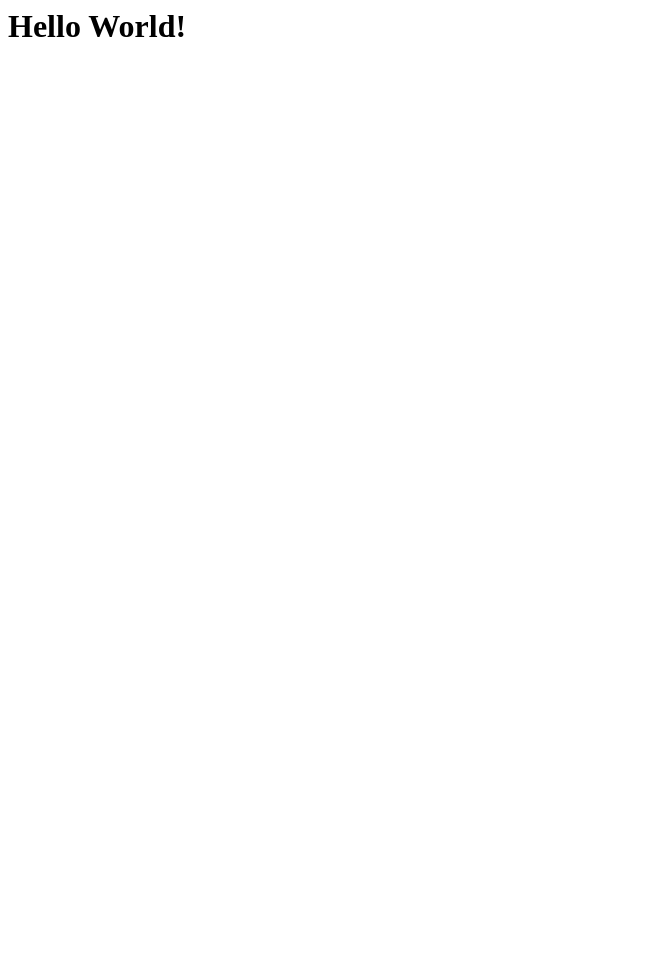
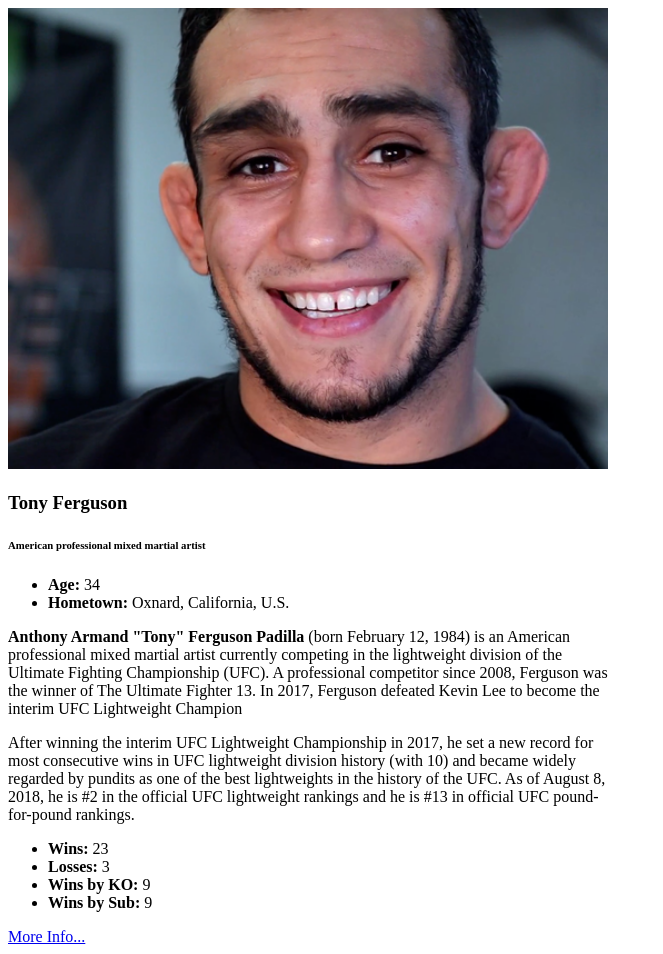
Before and after one commit to chadlol/WEB1-Project-1, a plain HTML site: page index.html in a window 1280 px wide. Shown: the whole page, without its empty margins (0-663 px from the left). Before the commit the page ends 800 px from the top, so only its background shows below. Drawn offline with Linux system fonts and the light colour scheme.

Commit message:
Created HTML/CSS structure

```diff
--- a/index.html
+++ b/index.html
@@ -1 +1,45 @@
-<h1>Hello World!</h1>
+<!DOCTYPE html>
+<html lang="en">
+<head>
+    <meta charset="UTF-8">
+    <meta name="viewport" content="width=device-width, initial-scale=1.0">
+    <meta http-equiv="X-UA-Compatible" content="ie=edge">
+    <title>Project 1</title>
+
+    <link rel="stylesheet" href="stylesheets/main.css">
+</head>
+<body>
+    <section class="person">
+        <img class="person__portrait" src="assets/tony.png" alt="Tony Ferguson">
+        <section class="person__info">
+            <h1 class="person__name">Tony Ferguson</h1>
+            <h6 class="person__occupation">American professional mixed martial artist</h6>
+        </section>
+
+
+        <ul class="person__info">
+            <li>
+                <strong>Age:</strong> 34
+            </li>
+            <li>
+                <strong>Hometown:</strong> Oxnard, California, U.S.
+            </li>
+        </ul>
+
+        <article class="person__bio">
+            <p><strong>Anthony Armand "Tony" Ferguson Padilla</strong> (born February 12, 1984) is an American professional mixed martial artist currently competing in the lightweight division of the Ultimate Fighting Championship (UFC). A professional competitor since 2008, Ferguson was the winner of The Ultimate Fighter 13. In 2017, Ferguson defeated Kevin Lee to become the interim UFC Lightweight Champion</p>
+            <p>After winning the interim UFC Lightweight Championship in 2017, he set a new record for most consecutive wins in UFC lightweight division history (with 10) and became widely regarded by pundits as one of the best lightweights in the history of the UFC. As of August 8, 2018, he is #2 in the official UFC lightweight rankings and he is #13 in official UFC pound-for-pound rankings.</p>
+        </article>
+
+        <ul class="person__achievements">
+            <li><strong>Wins:</strong> 23</li>
+            <li><strong>Losses:</strong> 3</li>
+            <li><strong>Wins by KO:</strong> 9</li>
+            <li><strong>Wins by Sub:</strong> 9</li>
+        </ul>
+
+        <a class="person__wiki" href="https://en.wikipedia.org/wiki/Tony_Ferguson">More Info...</a>
+    </section>
+
+</body>
+</html>
--- /dev/null
+++ b/stylesheets/main.css
@@ -0,0 +1,7 @@
+.person {
+    width:600px;;
+}
+
+.person__portrait {
+    width: 100%;
+}
```
Also changed, not shown: assets/tony.png (added).
